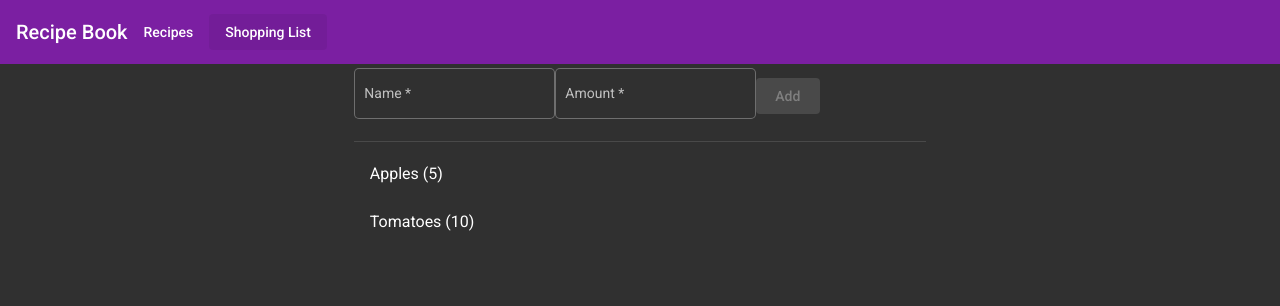
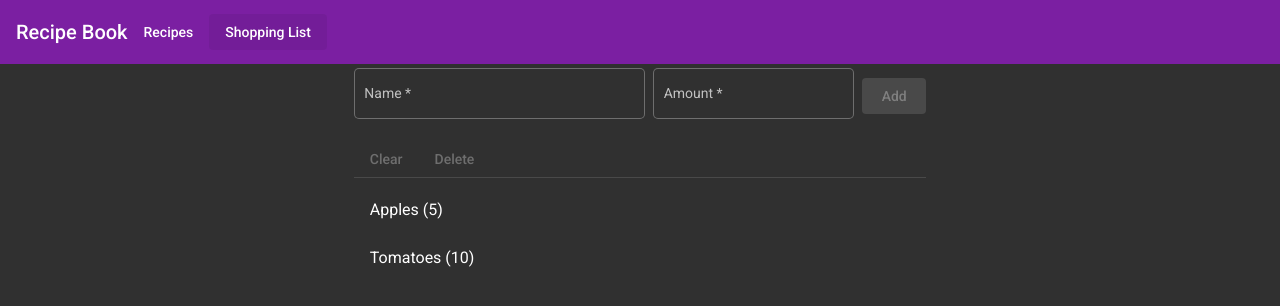
Before and after one commit to jurgengjoncari/recipe-book, an Angular app: page /shopping-list in a window 1280 px wide. Shown: the top 306 px of the page. Built offline with nearby package versions, Linux system fonts and the light colour scheme.

Commit message:
Improve styling

```diff
--- a/src/app/recipes/recipe-detail/recipe-detail.component.css
+++ b/src/app/recipes/recipe-detail/recipe-detail.component.css
@@ -8,6 +8,8 @@ h1, p, .actions, mat-list {
     max-width: 80ch;
 }
 
-h1 {
-    text-align: center;
+.actions {
+    display: flex;
+    justify-content: flex-end;
+    gap: 8px;
 }
--- a/src/app/recipes/recipe-detail/recipe-detail.component.html
+++ b/src/app/recipes/recipe-detail/recipe-detail.component.html
@@ -2,14 +2,15 @@
 <h1>{{ recipe.name }}</h1>
 <div class="actions">
     <button
-        mat-button
-        color="accent"
+        mat-stroked-button
+        color="primary"
         (click)="addToShoppingList(recipe.ingredients)"
     >
         Add to Shopping List
     </button>
     <button
         mat-button
+        color="accent"
         (click)="editItem()"
     >
         Edit Recipe
--- a/src/app/shopping-list/shopping-list-edit/shopping-list-edit.component.css
+++ b/src/app/shopping-list/shopping-list-edit/shopping-list-edit.component.css
@@ -0,0 +1,6 @@
+.primary {
+    display: grid;
+    grid-template-columns: 1fr auto auto;
+    align-items: baseline;
+    gap: 8px;
+}
--- a/src/app/shopping-list/shopping-list-edit/shopping-list-edit.component.html
+++ b/src/app/shopping-list/shopping-list-edit/shopping-list-edit.component.html
@@ -1,5 +1,5 @@
-<div layout="row">
-    <form #form="ngForm" (ngSubmit)="submitItem(form)">
+<form #form="ngForm" (ngSubmit)="submitItem(form)">
+    <div class="primary">
         <mat-form-field appearance="outline">
             <mat-label for="name">Name</mat-label>
             <input
@@ -30,21 +30,24 @@
         >
             {{ editMode ? 'Update' : 'Add' }}
         </button>
+    </div>
+    <div class="secondary">
         <button
-            *ngIf="form.touched || editMode"
+            [disabled]="!(form.touched || editMode)"
             type="button"
-            mat-stroked-button
+            mat-button
             (click)="clearForm()"
         >
             Clear
         </button>
         <button
-            *ngIf="editMode"
-            mat-stroked-button
+            [disabled]="!editMode"
+            type="button"
+            mat-button
             color="warn"
             (click)="deleteItem()"
         >
             Delete
         </button>
-    </form>
-</div>
+    </div>
+</form>
--- a/src/app/shopping-list/shopping-list-edit/shopping-list-edit.component.ts
+++ b/src/app/shopping-list/shopping-list-edit/shopping-list-edit.component.ts
@@ -47,8 +47,8 @@ export class ShoppingListEditComponent implements OnInit, OnDestroy {
   }
 
   clearForm() {
+    this.shoppingListForm.reset()
     this.editMode = false
-    this.shoppingListForm.reset()
   }
 
   deleteItem() {
```
